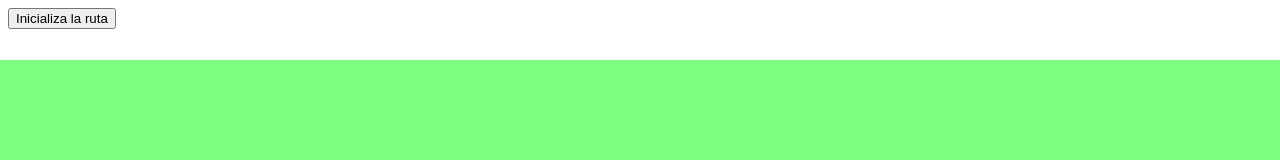
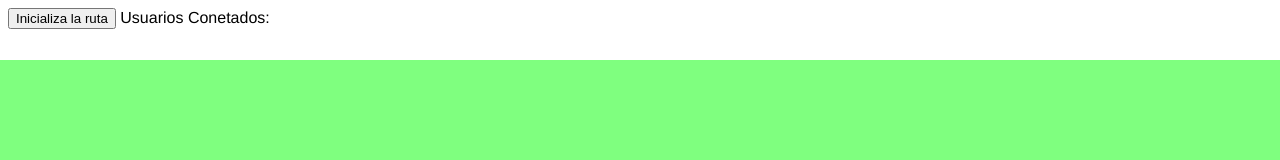
Before and after one commit to joseOlivares/map_clase, a website: page index.html in a window 1280 px wide. Drawn offline with Linux system fonts and the light colour scheme; some packages are replaced by stand-ins of ours; no server answers.

Commit message:
Add files via upload

```diff
--- a/index.html
+++ b/index.html
@@ -17,7 +17,8 @@
  <link rel="stylesheet" type="text/css" href="css/estilos.css" />
 </head>
 <body>
- <button type="button" id="btnInicializar" onclick="app.cargarMapa();"> Inicializa la ruta </button>
+ 		<button type="button" id="btnInicializar" onclick="app.cargarMapa();"> Inicializa la ruta </button> Usuarios Conetados: <div id="divContador"></div>
+
 
   <div id="map"></div>
 </body>
```
